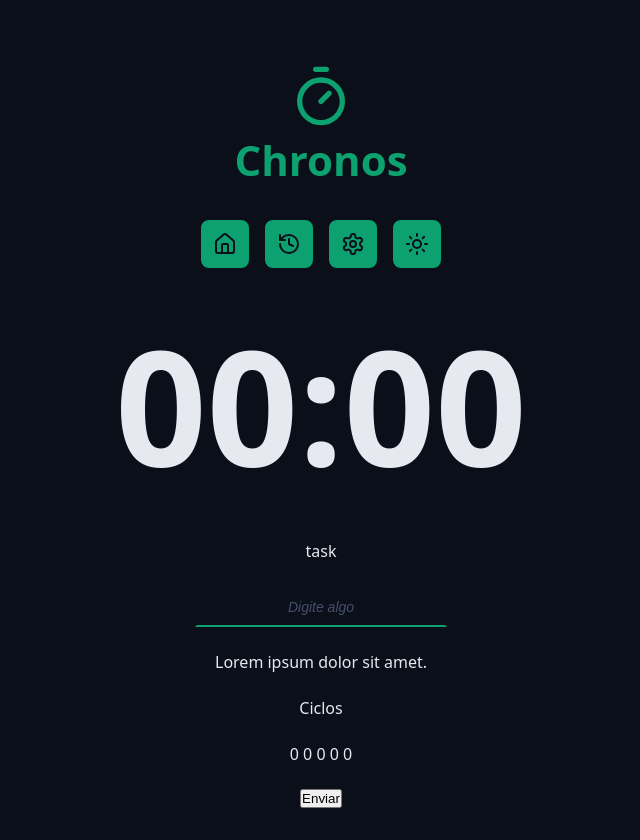
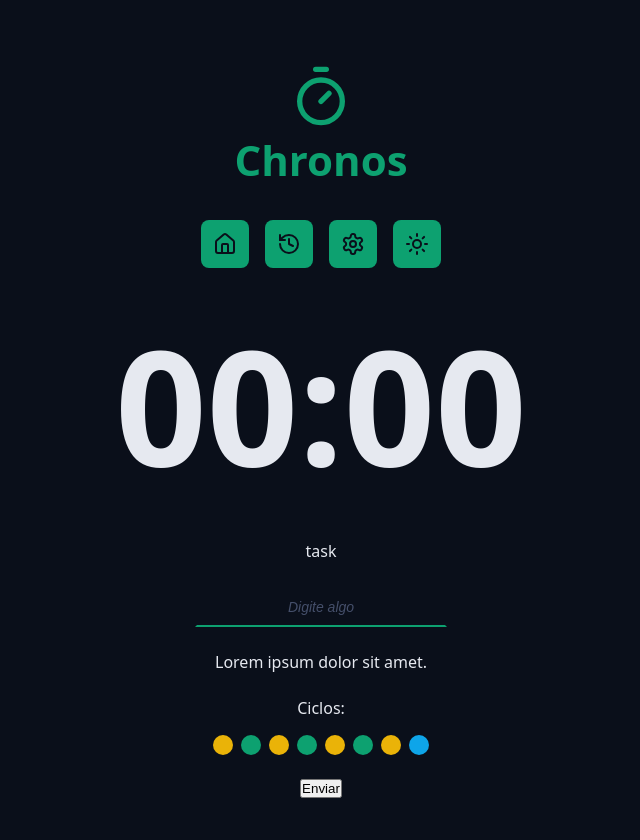
Before and after one commit to Viniciusspss/chronos-pomodoro, a React (Vite) app: page / in a window 1280 px wide. Shown: the whole page, without its empty margins (319-959 px from the left). Built offline with nearby package versions, Linux system fonts and the light colour scheme.

Commit message:
feat: create a cycles component

```diff
--- /dev/null
+++ b/src/components/Cycles/index.tsx
@@ -0,0 +1,19 @@
+import styles from "./styles.module.css";
+
+export function Cycles() {
+  return (
+    <div className={styles.cycles}>
+      <span>Ciclos:</span>
+      <div className={styles.cycleDots}>
+        <span className={`${styles.cycleDot} ${styles.workTime}`}></span>
+        <span className={`${styles.cycleDot} ${styles.shortBreakTime}`}></span>
+        <span className={`${styles.cycleDot} ${styles.workTime}`}></span>
+        <span className={`${styles.cycleDot} ${styles.shortBreakTime}`}></span>
+        <span className={`${styles.cycleDot} ${styles.workTime}`}></span>
+        <span className={`${styles.cycleDot} ${styles.shortBreakTime}`}></span>
+        <span className={`${styles.cycleDot} ${styles.workTime}`}></span>
+        <span className={`${styles.cycleDot} ${styles.longBreakTime}`}></span>
+      </div>
+    </div>
+  );
+}
--- /dev/null
+++ b/src/components/Cycles/styles.module.css
@@ -0,0 +1,29 @@
+.cycles {
+  display: flex;
+  flex-direction: column;
+  gap: 1.6rem;
+  align-items: center;
+  justify-content: center;
+}
+
+.cycleDots {
+  display: flex;
+  gap: 0.8rem;
+}
+.cycleDot {
+  width: 2rem;
+  height: 2rem;
+  background-color: var(--primary);
+  border-radius: 50%;
+}
+
+.workTime {
+  background-color: var(--warning);
+}
+
+.shortBreakTime {
+  background-color: var(--primary);
+}
+.longBreakTime {
+  background-color: var(--info);
+}
--- a/src/components/Form/index.tsx
+++ b/src/components/Form/index.tsx
@@ -1,3 +1,4 @@
+import { Cycles } from "../Cycles";
 import { Input } from "../Input";
 import styles from "./styles.module.css";
 
@@ -18,8 +19,7 @@
       </div>
 
       <div className={styles.formRow}>
-        <p>Ciclos</p>
-        <p>0 0 0 0 0</p>
+        <Cycles />
       </div>
 
       <div className={styles.formRow}>
```
